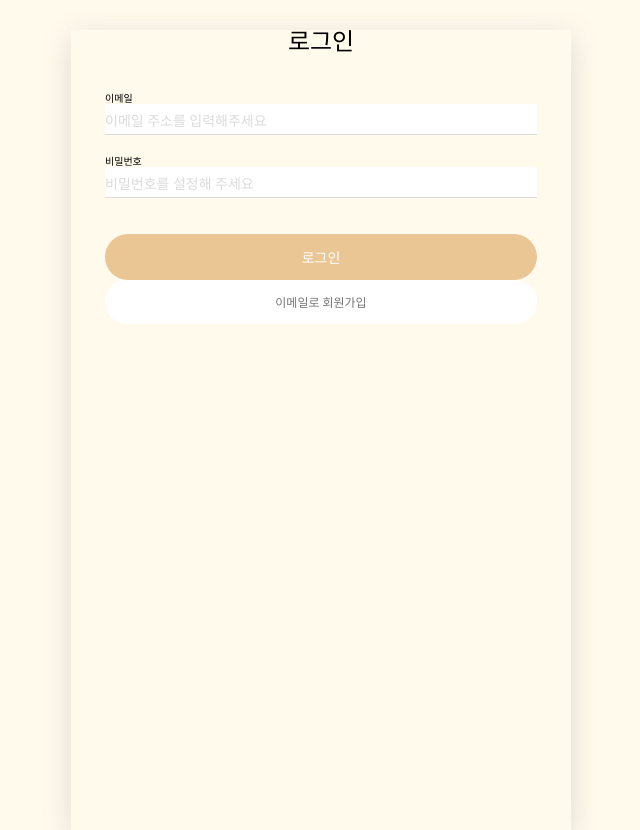
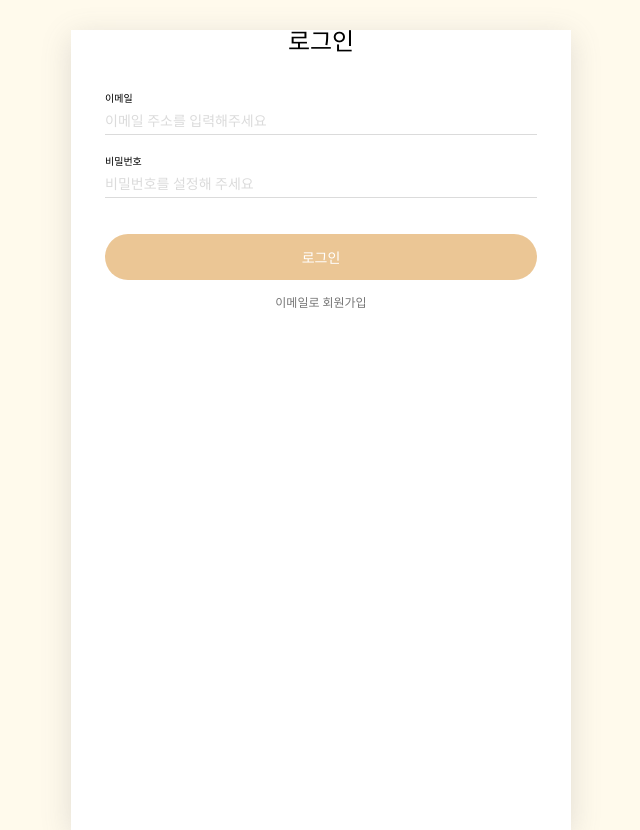
Before and after one commit to 13oosters/project-sns-react, a React (Create React App) app: page /login in a window 1280 px wide. Shown: the whole page, without its empty margins (319-959 px from the left). Built offline with nearby package versions, Linux system fonts and the light colour scheme; no server answers.

Commit message:
design: 공통작업 페이지레이아웃 #38

```diff
--- a/src/components/style/PageLayout.js
+++ b/src/components/style/PageLayout.js
@@ -15,9 +15,11 @@ import styled from "styled-components";
 const LayoutSection = styled.section`
   padding: 0 ${(props) => props.paddingValue}rem;
   margin: 0 auto;
-  max-width: 50rem;
+  max-width: 500px;
+  background-color:#ffffff;
+  height:100vh;
   box-shadow: rgba(100, 100, 111, 0.2) 0px 7px 29px 0px;
-  height: 100vh;
+  /* height: 100vh; */
 `;
 
 export default LayoutSection;
```
